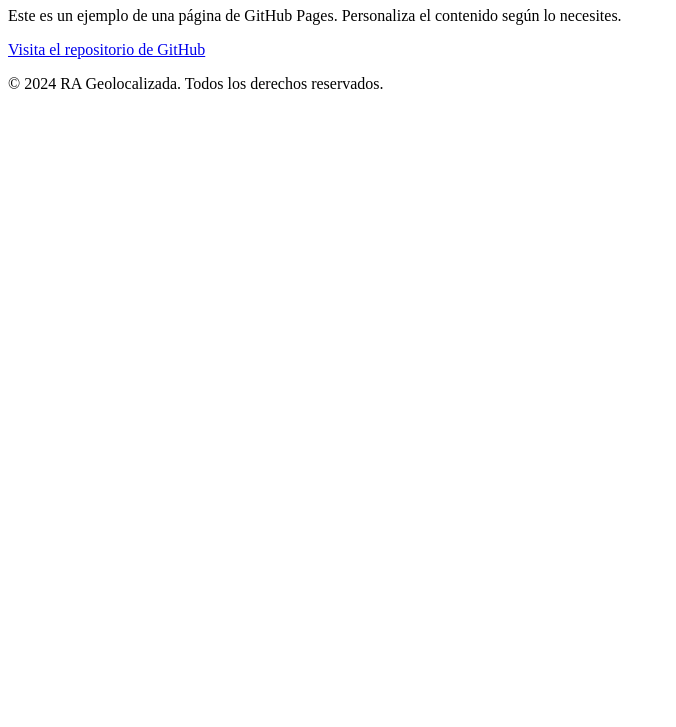
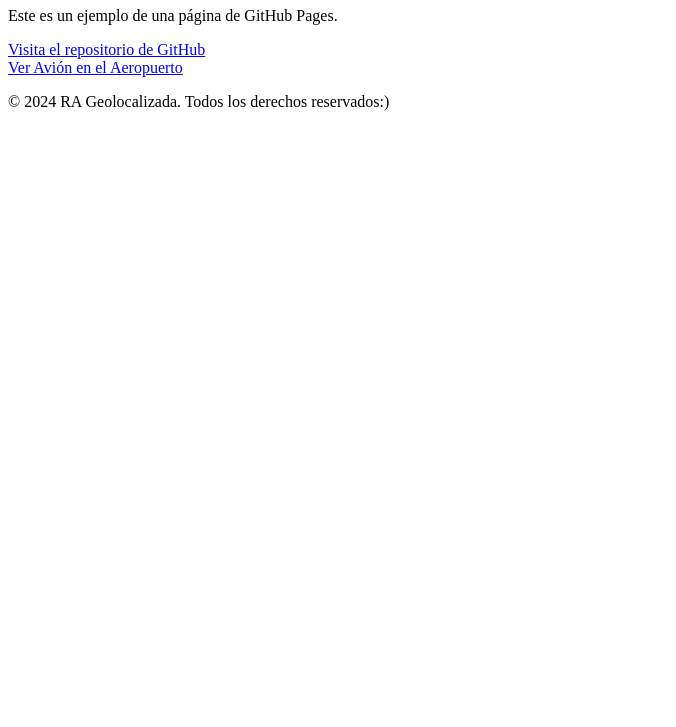
Before and after one commit to jenngom/RA-geolocalizada, a plain HTML site: page index.html in a window 1280 px wide. Shown: the part 73-800 px from the top of the page, without its empty margins (0-676 px from the left). Drawn offline with Linux system fonts and the light colour scheme.

Commit message:
Update index.html

```diff
--- a/index.html
+++ b/index.html
@@ -4,18 +4,19 @@
     <meta charset="UTF-8">
     <meta name="viewport" content="width=device-width, initial-scale=1.0">
     <title>RA Geolocalizada</title>
-    <link rel="stylesheet" href="styles.css"> <!-- Si tienes un archivo CSS -->
 </head>
 <body>
     <header>
         <h1>Bienvenido a la página de RA Geolocalizada</h1>
     </header>
     <main>
-        <p>Este es un ejemplo de una página de GitHub Pages. Personaliza el contenido según lo necesites.</p>
+        <p>Este es un ejemplo de una página de GitHub Pages.</p>
         <a href="https://github.com/jennfgom/RA-geolocalizada">Visita el repositorio de GitHub</a>
+        <br>
+        <a href="Aviones.html">Ver Avión en el Aeropuerto</a>
     </main>
     <footer>
-        <p>© 2024 RA Geolocalizada. Todos los derechos reservados.</p>
+        <p>© 2024 RA Geolocalizada. Todos los derechos reservados:)</p>
     </footer>
 </body>
 </html>
```
